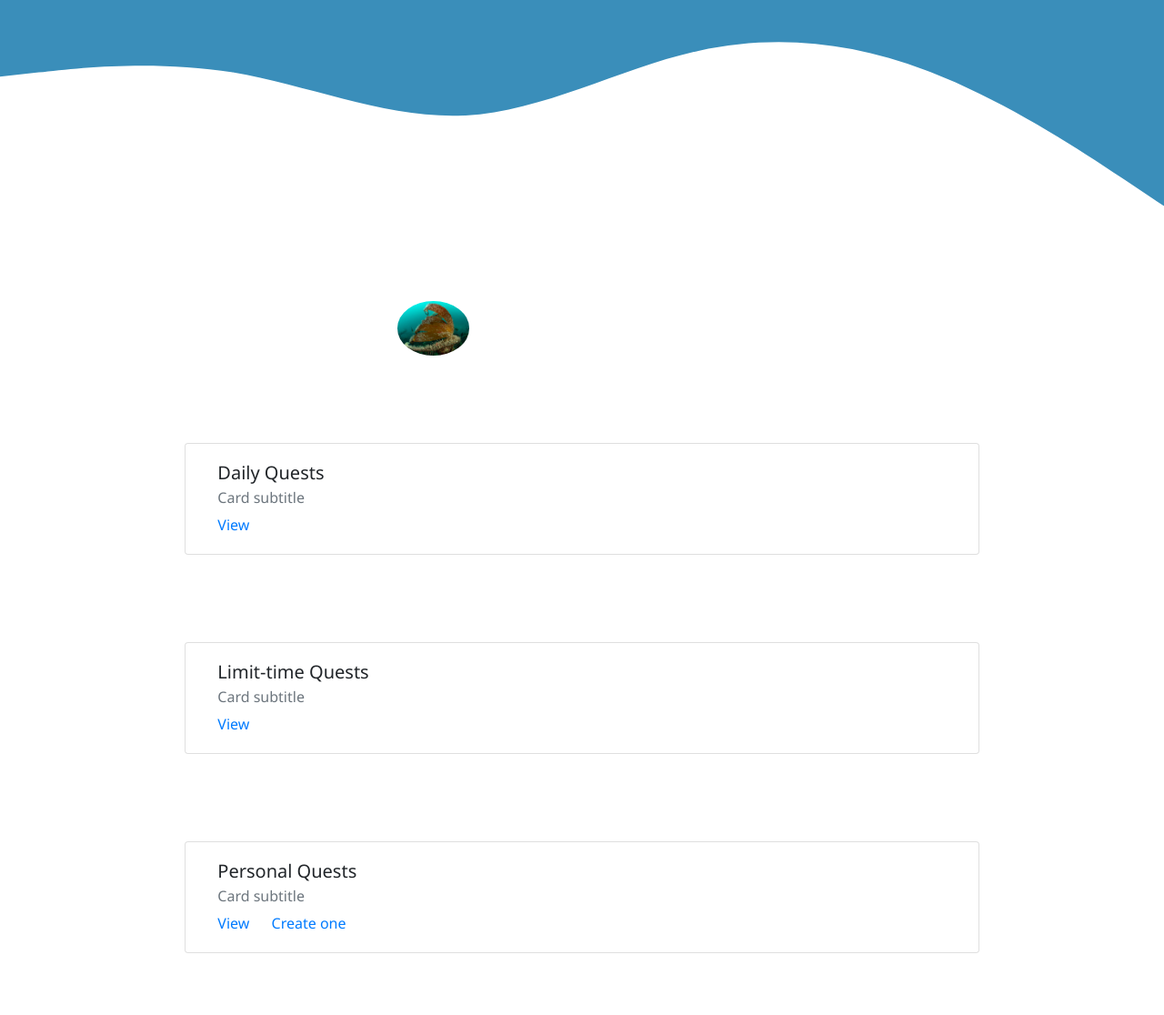
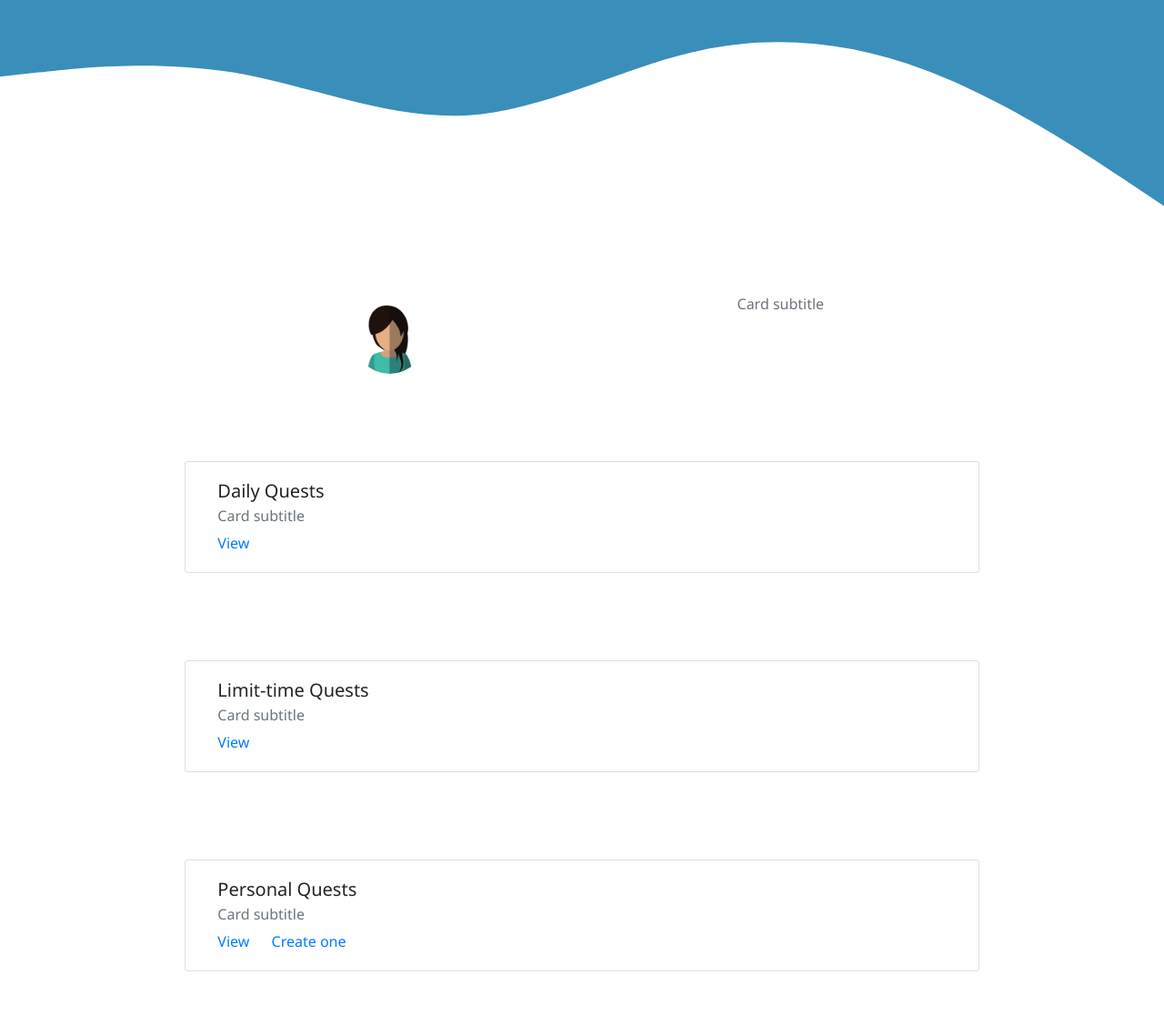
Before and after one commit to Tristan-Samson/Get-Out, a Symfony app: template templates/dashboard/index.html.twig in a window 1280 px wide. Shown: the part 74-1190 px from the top of the page at 91% size. Before the commit the page ends 1122 px from the top, so only its background shows below. Run offline with Twig, Linux system fonts and the light colour scheme; the template is opened without the code that fills it, so the values that code supplies are empty; some libraries are stand-ins or nearby versions.

Commit message:
fix page de accuil

```diff
--- a/src/Controller/DashboardController.php
+++ b/src/Controller/DashboardController.php
@@ -3,6 +3,7 @@
 namespace App\Controller;
 
 use App\Entity\Quest;
+use App\Entity\Success;
 use App\Entity\User;
 use Symfony\Bundle\FrameworkBundle\Controller\AbstractController;
 use Symfony\Component\HttpFoundation\Request;
@@ -30,7 +31,9 @@ class DashboardController extends AbstractController
             ['type' => 3],null,3
         );
 
+
         $user = $this->getUser();
+        $success = $this->getDoctrine()->getRepository(Success::class)->find($this->get($user));
         return $this->render('dashboard/index.html.twig', [
             'user' => $user,
             'dailys' =>$dailyquest,
--- a/templates/dashboard/index.html.twig
+++ b/templates/dashboard/index.html.twig
@@ -4,8 +4,11 @@
 
 {% block body %}
     <div class=" row justify-content-center mt-5 mb-5">
-        <img CLASS="col-1 rounded-circle" src="{{ asset('assets/img/avatar.jpg') }}" alt=""/>
+        <img CLASS="col-1 rounded-circle" src="{{ asset('assets/img/avatar.png') }}" alt=""/>
         <h3 class="col-3">{{ user.pseudo }}</h3>
+        <h6 class="card-subtitle mb-2 text-muted">{{ user.successes.name }}</h6>
+        <h6 class="card-subtitle mb-2 text-muted">Card subtitle</h6>
+
     </div>
 
 
```
Also changed, not shown: public/assets/img/avatar.jpg (deleted), public/assets/img/avatar.png (added).
